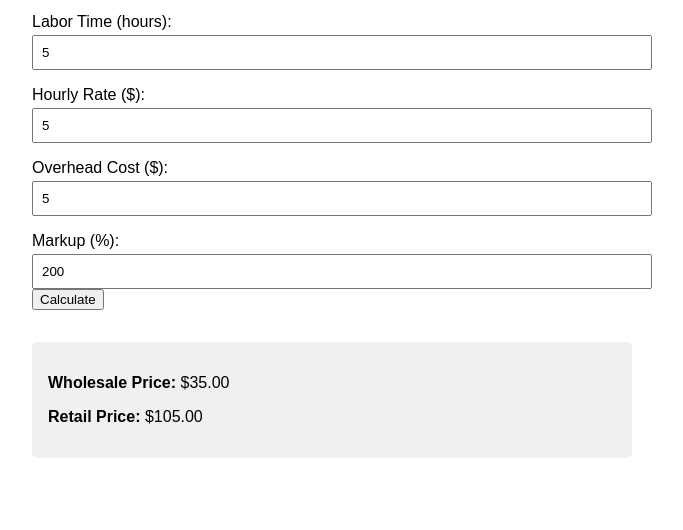
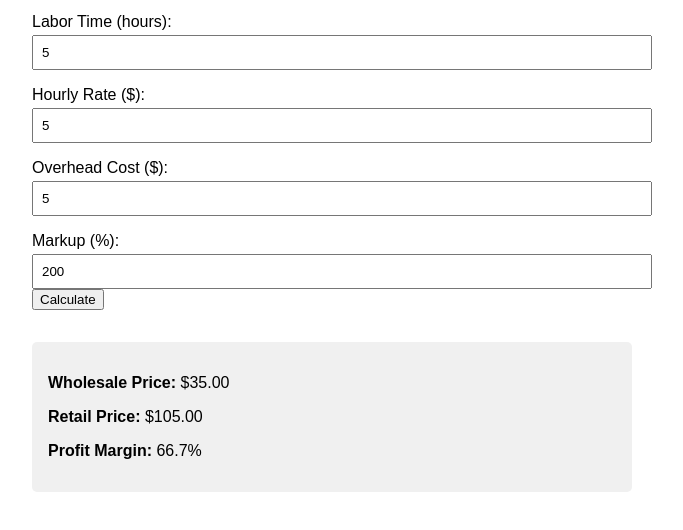
Before and after one commit to continentalbeads/jewelry-cost-calculator, a plain HTML site: page index.html in a window 1280 px wide. Both pictures are taken after typing "5", "5", "5", "5" into the empty fields and a click on the button "Calculate". Shown: the part 172-702 px from the top of the page, without its empty margins (308-991 px from the left). Drawn offline with Linux system fonts and the light colour scheme.

Commit message:
Add files via upload

```diff
--- a/index.html
+++ b/index.html
@@ -1,8 +1,8 @@
 <!DOCTYPE html>
 <html lang="en">
 <head>
-  <meta charset="UTF-8">
-  <meta name="viewport" content="width=device-width, initial-scale=1.0">
+  <meta charset="UTF-8" />
+  <meta name="viewport" content="width=device-width, initial-scale=1.0"/>
   <title>Jewelry Cost Calculator</title>
   <style>
     body { font-family: Arial, sans-serif; max-width: 600px; margin: 0 auto; padding: 2rem; }
@@ -34,6 +34,7 @@
   <div class="results" id="results" style="display:none;">
     <p><strong>Wholesale Price:</strong> $<span id="wholesale"></span></p>
     <p><strong>Retail Price:</strong> $<span id="retail"></span></p>
+    <p><strong>Profit Margin:</strong> <span id="margin"></span>%</p>
   </div>
   <script>
     document.getElementById('costCalculator').addEventListener('submit', function(e) {
@@ -46,9 +47,11 @@
 
       const wholesale = materials + (laborTime * rate) + overhead;
       const retail = wholesale * (1 + markup);
+      const margin = ((retail - wholesale) / retail) * 100;
 
       document.getElementById('wholesale').textContent = wholesale.toFixed(2);
       document.getElementById('retail').textContent = retail.toFixed(2);
+      document.getElementById('margin').textContent = margin.toFixed(1);
       document.getElementById('results').style.display = 'block';
     });
   </script>
```
Also changed, not shown: 1 other file.
